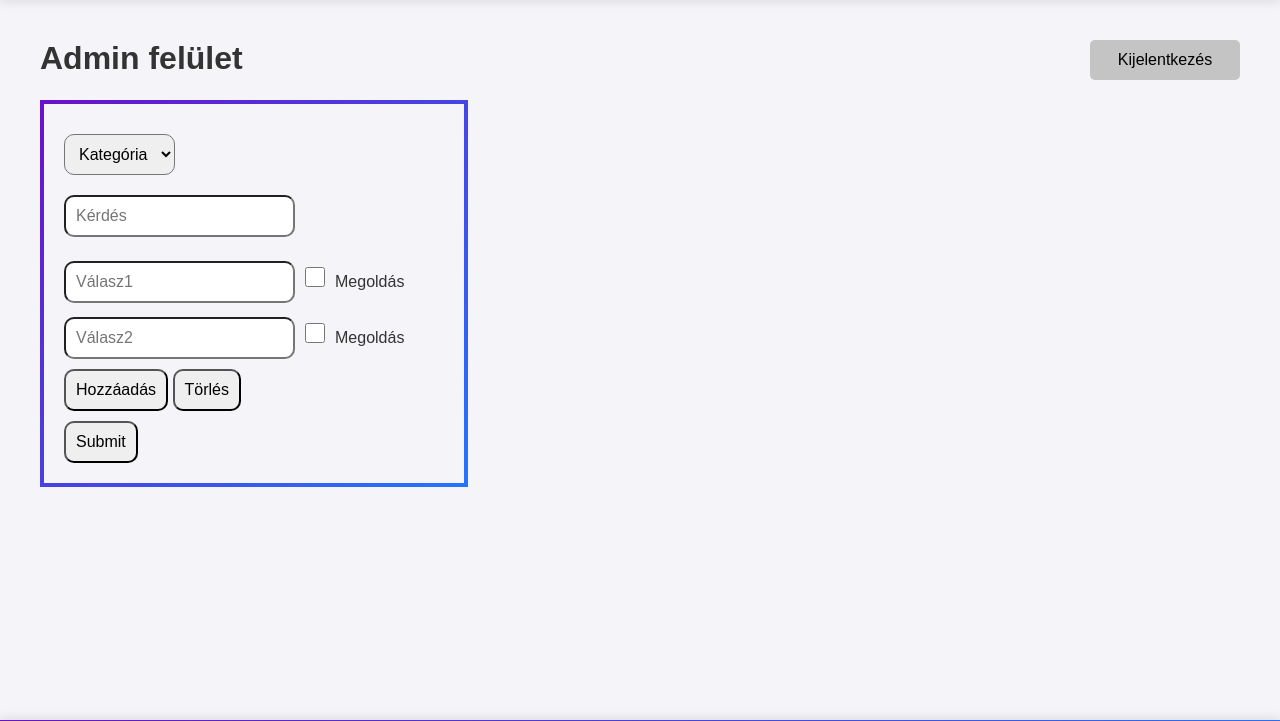
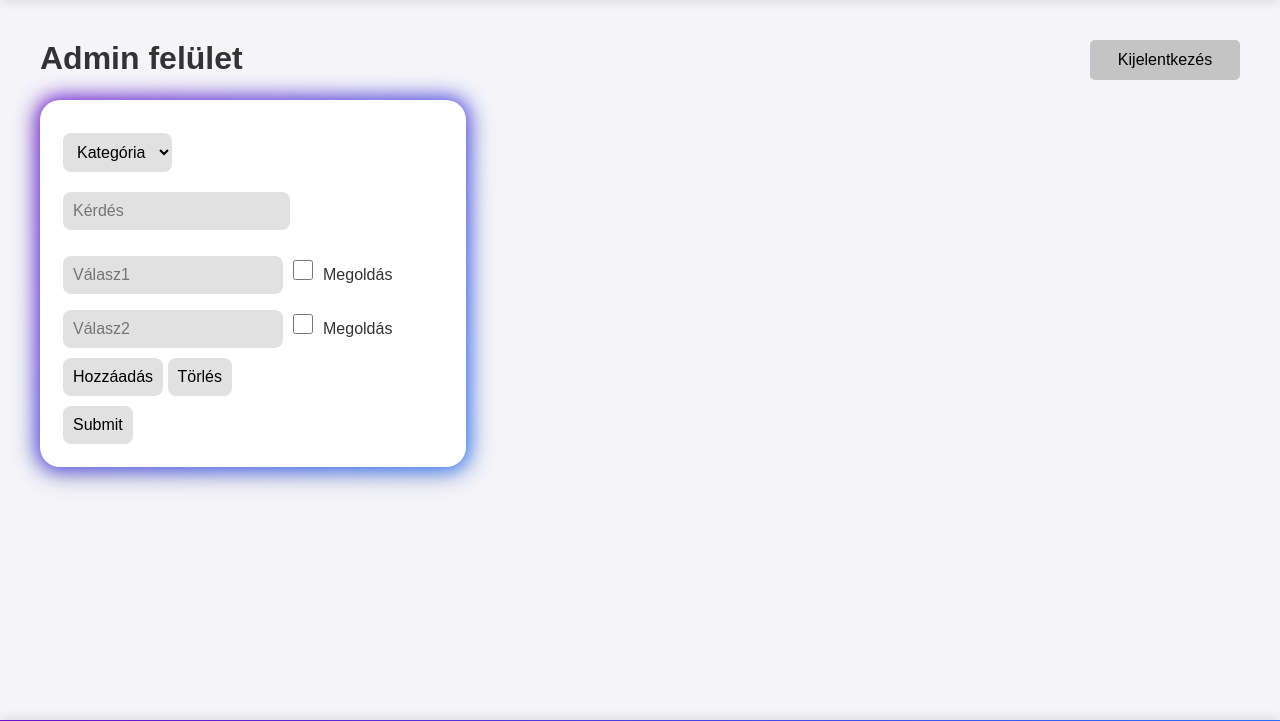
Before and after one commit to beni13312/php-web-feladatbank, a PHP site: page /admin_dash.php in a window 1280 px wide. Shown: the part 50-771 px from the top of the page. Run offline with PHP 8.4, Linux system fonts and the light colour scheme; the visitor is signed in with stand-in values (Sample User, id 1); data that the repository does not hold is empty; a stand-in replaces the project's code that opens the database connection.

Commit message:
Merge remote-tracking branch 'origin/main'

```diff
--- a/web/exam.php
+++ b/web/exam.php
@@ -112,9 +112,9 @@ if(!isset($_SESSION['category']) || $_SESSION['category'] !== $category){ // ha
                     echo '</div>';
                 }
                 ?>
-                <input id="exam-check" type="submit" name="exam-submit" value="Ellenörzés">
+                <input id="exam-check" type="submit" name="exam-submit" value="Ellenőrzés">
                 <?php
-                    if($_SESSION['feladat_index'] > 1){
+                    if($_SESSION['feladat_index'] > 1){ // ha nagyobb a feladat index 1-nél vagyis nem az első feladat
                         echo '<input id="exam-before" type="submit" name="exam-before" value="Elöző">';
                     }
                 ?>
--- a/web/public/style/style.css
+++ b/web/public/style/style.css
@@ -314,18 +314,36 @@ body{
     }
 }
 
-#admindash-add{
+#admindash-add {
     margin-top: 20px;
-    border: transparent solid 4px;
-    border-image: linear-gradient(135deg, #6a11cb, #2575fc) 1;
     width: 400px;
+    padding: 30px 10px 10px 10px;
+    background-color: #ffffff; /* Ensure content is visible */
     border-radius: 20px;
-    padding: 30px 10px 10px 10px;
+    border: solid transparent; /* Transparent border for space */
+    position: relative;
+    margin-bottom: 200px;
+}
+
+#admindash-add::before {
+    content: '';
+    position: absolute;
+    top: -6px;
+    left: -6px;
+    right: -6px;
+    bottom: -6px;
+    background: linear-gradient(135deg, #6a11cb, #2575fc); /* Gradient border */
+    filter: blur(10px);
+    border-radius: 22px; /* Rounded corners for the gradient border */
+    z-index: -1; /* Place behind the form content */
+    box-shadow: 0 4px 15px rgba(0, 0, 0, 0.3);
 }
 #admindash-form input, select{
     padding: 10px;
     font-size: 1rem;
-    border-radius: 10px;
+    border-radius: 8px;
+    border: none;
+    background-color: rgba(175, 175, 175, 0.37);
     cursor: pointer;
 }
 #admindash-form input[type=checkbox]{
@@ -346,6 +364,9 @@ body{
 .admindash-ans{
     margin:10px;
 }
+.admindash-ans input[type=text]{
+    width: 200px;
+}
 .admindash-ans input[type=text]:hover{
     width: 210px;
     transition: max-width 0.9s ease;
@@ -358,12 +379,12 @@ body{
 #admindash-ans-add:hover{
     background-color: rgb(153, 231, 134);
     transform: scale(1.05);
-    transition: all 1s ease
+    transition: all 1s ease;
 }
 #admindash-ans-rm:hover{
     background-color: rgb(231, 134, 134);
     transform: scale(1.05);
-    transition: all 1s ease
+    transition: all 1s ease;
 }
 
 #admindash-submit{
```
